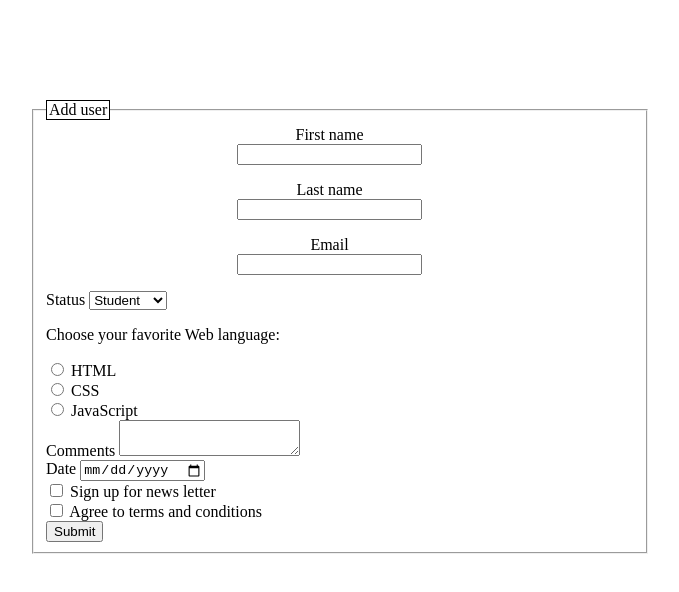
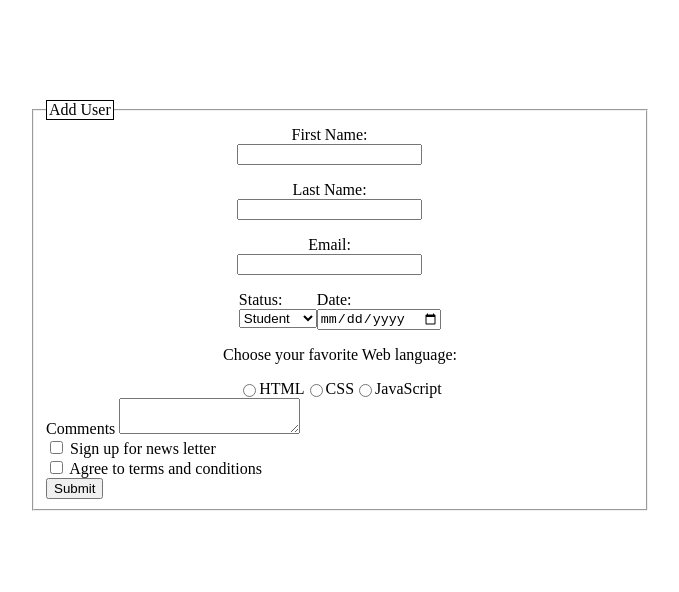
Before and after one commit to appacademy/practice-for-prepwork-css-layout, a plain HTML site: page index.html in a window 1280 px wide. Shown: the whole page, without its empty margins (178-857 px from the left). Drawn offline with Linux system fonts and the light colour scheme.

Commit message:
finished status and date, now need to fixed comment section

```diff
--- a/index.html
+++ b/index.html
@@ -6,25 +6,26 @@
     <body>
         <form action="/form-handling-url" method="post">
             <fieldset class="head-page">
-            <legend>Add user</legend>
+            <legend>Add User</legend>
 
             <div class="container">
-                <label for="firstName">First name</label>
+                <label for="firstName">First Name:</label>
                 <input type="text" id="firstName" name="first_name">
             </div>
 
             <div class="container">
-                <label for="lastName">Last name</label>
+                <label for="lastName">Last Name:</label>
                 <input type="text" id="lastName" name="last_name">
             </div>
 
             <div class="container">
-                <label for="email">Email</label>
+                <label for="email">Email:</label>
                 <input type="email" id="email" name="email_address">
             </div>
 
-            <div>
-                <label for="role">Status</label>
+            <div class="container-two">
+                <div class="container-three">
+                    <label for="role">Status:</label>
                     <select id="role" name="user_role_name">
                     <option value="student">Student</option>
                     <option value="instructor">Instructor</option>
@@ -32,8 +33,15 @@
                     </select>
                 </div>
 
+                <div class="container-three">
+                    <label for="date">Date:</label>
+                    <input type="date" id="date" name="date">
+                </div>
+            </div>
+
             <div>
                 <p>Choose your favorite Web language:</p>
+                <div class="choose-container">
                     <input type="radio" id="html" name="fav_language" value="HTML">
                     <label for="html">HTML</label><br>
                     <input type="radio" id="css" name="fav_language" value="CSS">
@@ -41,16 +49,14 @@
                     <input type="radio" id="javascript" name="fav_language" value="JavaScript">
                     <label for="javascript">JavaScript</label>
                 </div>
+            </div>
 
             <div>
                 <label for="comments">Comments</label>
                 <textarea id="comments" name="comments"></textarea>
             </div>
 
-            <div>
-                <label for="date">Date</label>
-                <input type="date" id="date" name="date">
-            </div>
+
 
             <div>
                 <input type="checkbox" id="signup" name="signup" value="Signup">
--- a/layout.css
+++ b/layout.css
@@ -2,6 +2,19 @@ legend{
     border-style: solid;
     border-width: thin;
 }
+
+p{
+    text-align: center;
+}
+
+form{
+    width: 620px;
+    height: 550px;
+    margin-left: 200px;
+    margin-right: 200px;
+    margin-bottom: 100px;
+    margin-top: 100px;
+ }
 
 .container{
     height: 55px;
@@ -13,15 +26,25 @@ legend{
     margin-right: 220px;
 }
 
-form{
-   width: 620px;
-   height: 550px;
-   margin-left: 200px;
-   margin-right: 200px;
-   margin-bottom: 100px;
-   margin-top: 100px;
-}
-
 .head-page{
     position: static;
 }
+
+
+
+.container-two{
+    display: flex;
+    justify-content: center;
+}
+
+
+.container-three{
+    display: flex;
+    flex-direction: column;
+}
+
+.choose-container {
+    display: flex;
+    flex-direction: row;
+    justify-content: center;
+}
```
Lines whose indentation alone changed are shown as unchanged.
